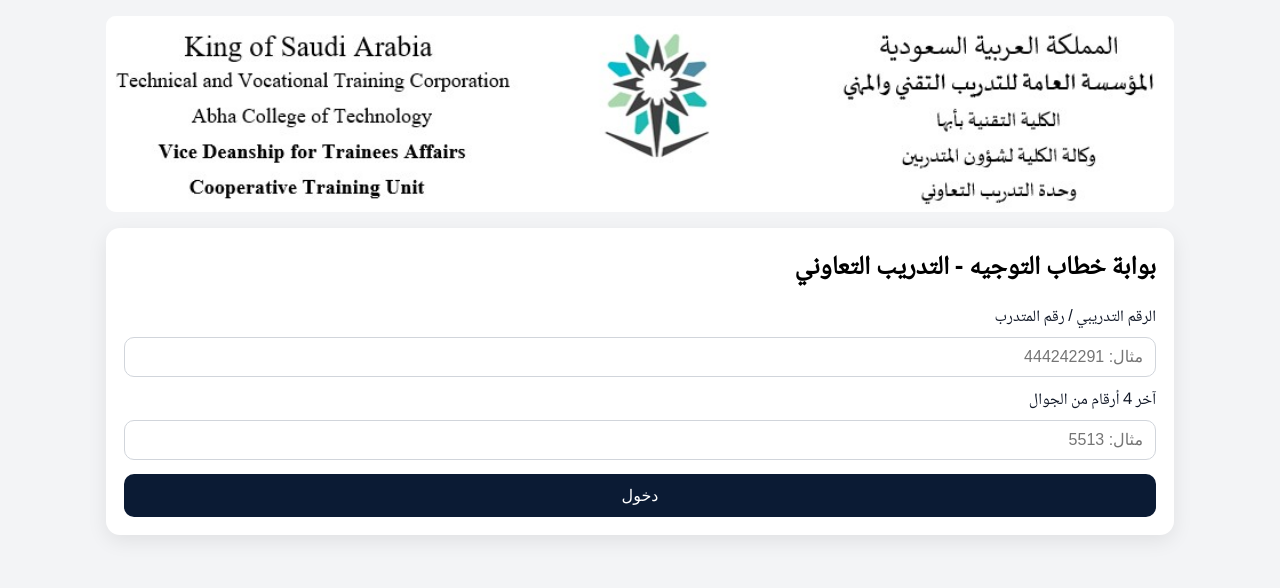
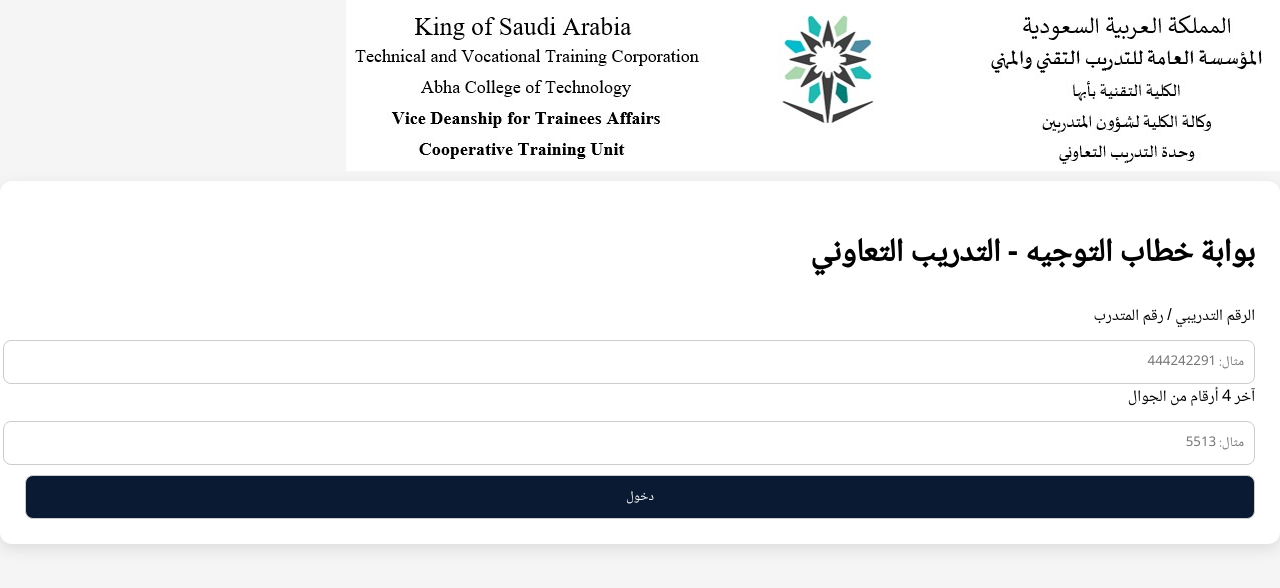
Before and after one commit to ctabha/coop-training, a Flask app: page / in a window 1280 px wide. Shown: the top 588 px of the page. Run offline with Flask 3, Linux system fonts and the light colour scheme.

Commit message:
Update style.css

```diff
--- a/static/style.css
+++ b/static/style.css
@@ -1,104 +1,47 @@
-@font-face{
+@font-face {
   font-family: "NotoNaskhArabic";
   src: url("/static/fonts/NotoNaskhArabic-Regular.ttf") format("truetype");
-  font-weight: normal;
-  font-style: normal;
 }
 
-*{ box-sizing: border-box; }
-
 body{
-  margin: 0;
-  background: #f3f4f6;
-  font-family: "NotoNaskhArabic", Arial, sans-serif;
+font-family:"NotoNaskhArabic",Arial;
+direction:rtl;
+background:#f5f5f5;
+margin:0;
 }
 
-.page{
-  max-width: 1100px;
-  margin: 0 auto;
-  padding: 16px;
+.header img{
+width:100%;
 }
 
-.header{
-  width: 100%;
-  height: auto;
-  display: block;
-  border-radius: 10px;
-  background: white;
+.container{
+width:900px;
+margin:auto;
+margin-top:30px;
 }
 
 .card{
-  margin-top: 16px;
-  background: white;
-  border-radius: 14px;
-  padding: 18px;
-  box-shadow: 0 6px 20px rgba(0,0,0,0.08);
+background:white;
+padding:25px;
+border-radius:12px;
+box-shadow:0 5px 15px rgba(0,0,0,0.1);
 }
 
-h1{
-  margin: 0 0 14px 0;
-  font-size: 26px;
-}
-
-label{
-  display: block;
-  margin-top: 10px;
-  margin-bottom: 6px;
-  color: #111827;
-}
-
-input, select{
-  width: 100%;
-  padding: 10px 12px;
-  border: 1px solid #d1d5db;
-  border-radius: 10px;
-  font-size: 16px;
+input,select,button{
+width:100%;
+padding:10px;
+margin-top:10px;
+border-radius:8px;
+border:1px solid #ccc;
+font-family:"NotoNaskhArabic";
 }
 
 button{
-  margin-top: 14px;
-  width: 100%;
-  padding: 12px 14px;
-  border: 0;
-  border-radius: 10px;
-  background: #0b1b34;
-  color: white;
-  font-size: 16px;
-  cursor: pointer;
+background:#0b1a33;
+color:white;
+cursor:pointer;
 }
 
 button:hover{
-  opacity: 0.92;
+opacity:.9;
 }
-
-.info{
-  line-height: 1.9;
-}
-
-.msgs{ margin: 10px 0; }
-.msg{
-  padding: 10px 12px;
-  border-radius: 10px;
-  margin-bottom: 8px;
-  font-size: 14px;
-}
-.msg.error{ background: #fee2e2; color: #991b1b; }
-.msg.ok{ background: #dcfce7; color: #166534; }
-
-.actions{
-  display: flex;
-  gap: 10px;
-  margin-top: 12px;
-  flex-wrap: wrap;
-}
-.btn{
-  display: inline-block;
-  padding: 10px 14px;
-  border-radius: 10px;
-  background: #0b1b34;
-  color: white;
-  text-decoration: none;
-}
-.btn.danger, .danger{
-  background: #b91c1c;
-}
```
